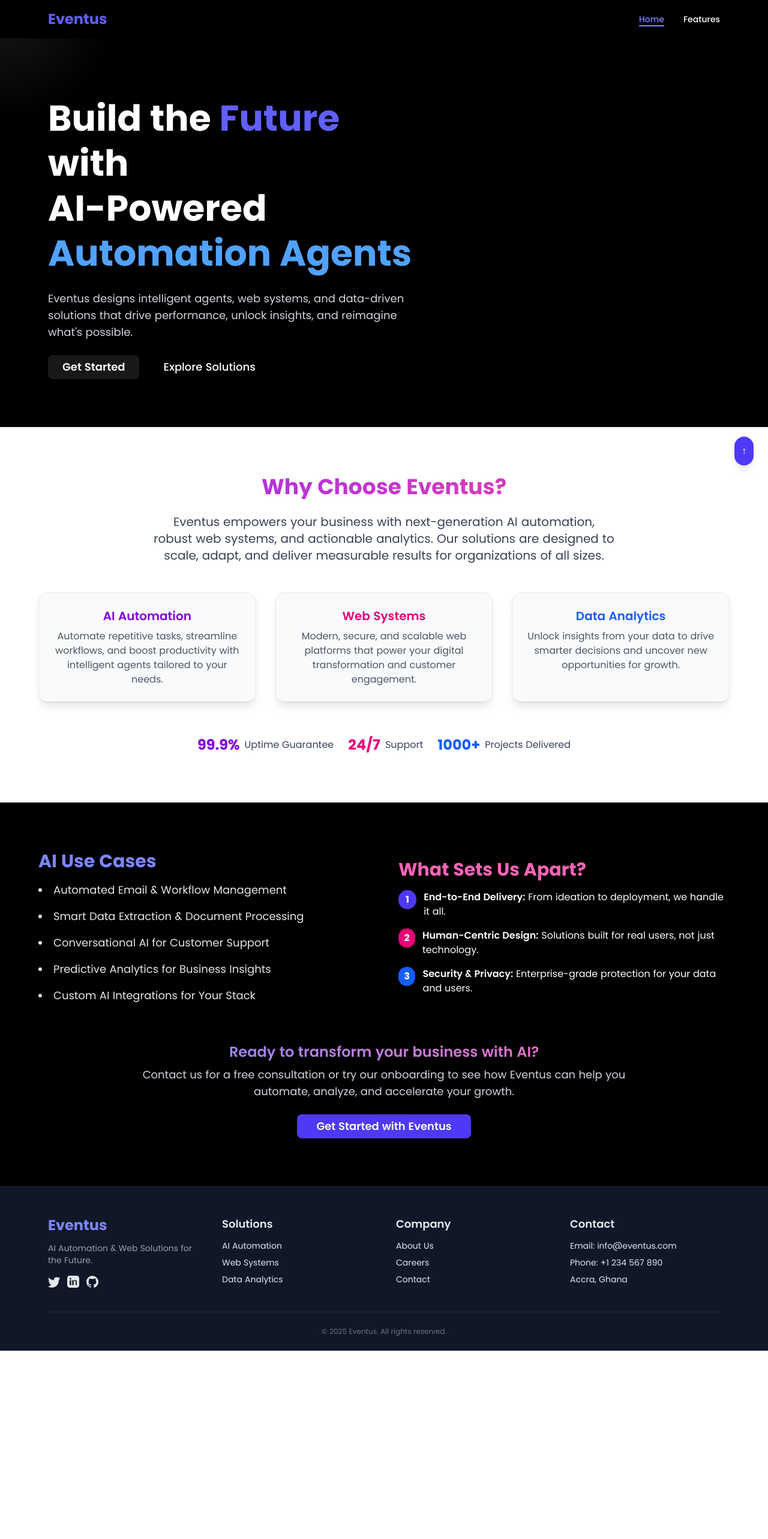
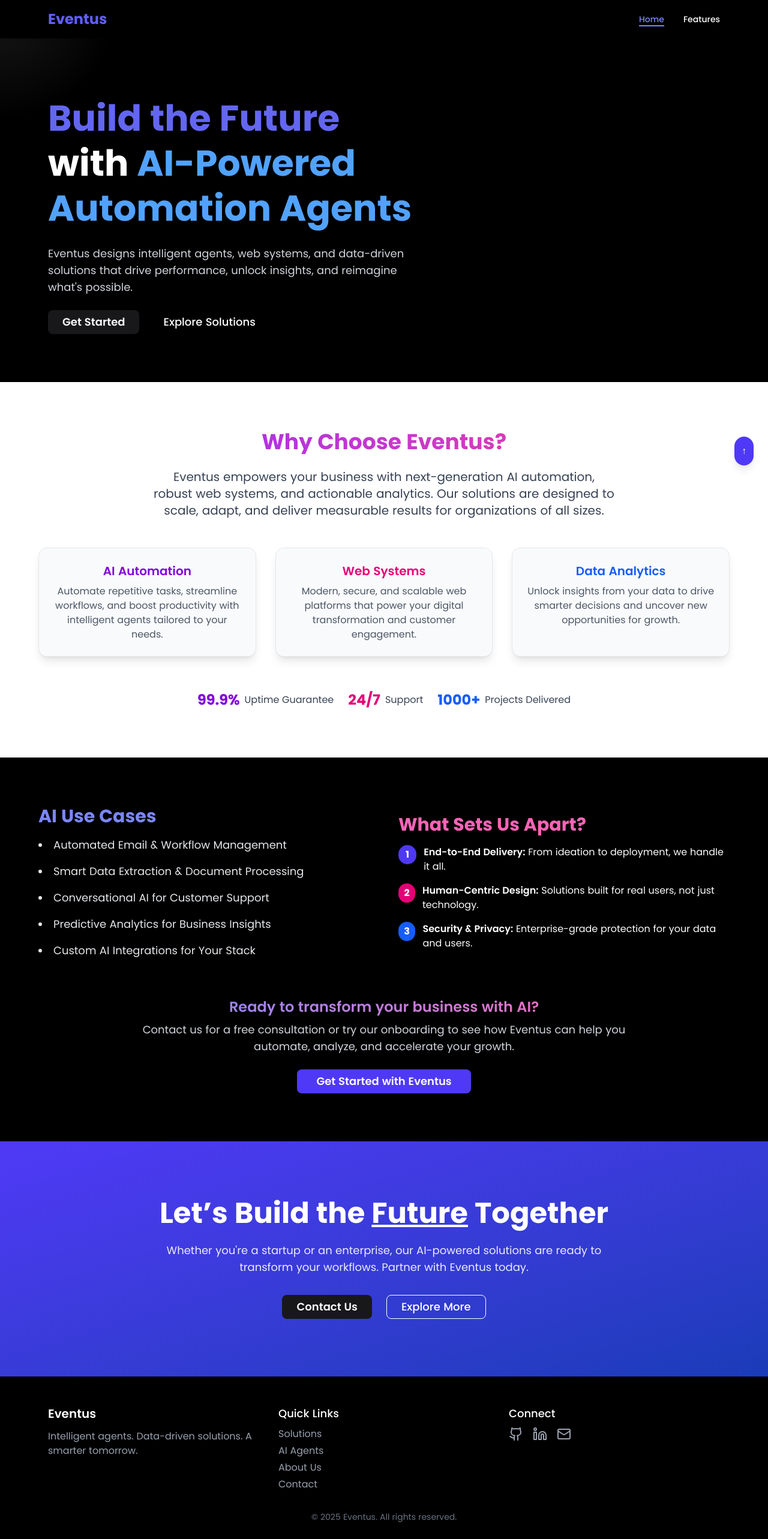
Before and after one commit to kojowiafe-dev/mailto, a React (Vite) app in the folder frontend/: page / in a window 1280 px wide. Shown: the top 2566 px of the page at 60% size. Before the commit the page ends 2252 px from the top, so only its background shows below. Built offline with nearby package versions, Linux system fonts and the light colour scheme.

Commit message:
making moves

```diff
--- a/frontend/src/Routes/Hero.jsx
+++ b/frontend/src/Routes/Hero.jsx
@@ -5,6 +5,7 @@ import { Button } from '../components/ui/button';
 import { useNavigate } from 'react-router-dom';
 import AOS from 'aos';
 import 'aos/dist/aos.css';
+import Footer from './Footer';
 // import aiAnimation from '@/assets/lottie/ai-agent.json'; // optional
 
 const Hero = () => {
@@ -27,13 +28,37 @@ const Hero = () => {
       <div className="relative z-10 flex flex-col md:flex-row items-center justify-between px-6 md:px-20 flex-1 pt-24 pb-20">
         <div className="max-w-2xl space-y-6 text-center md:text-left" data-aos="fade-right">
           <motion.h1
-            initial={{ opacity: 0, y: -50 }}
-            animate={{ opacity: 1, y: 0 }}
-            transition={{ duration: 0.8 }}
+            initial={{ opacity: 0, y: -50, scale: 0.95 }}
+            whileInView={{ opacity: 1, y: 0, scale: 1 }}
+            transition={{ duration: 0.8, type: 'spring', bounce: 0.3 }}
+            viewport={{ once: true, amount: 0.7 }}
             className="text-4xl md:text-6xl font-extrabold leading-tight"
           >
-            Build the <span className="text-indigo-500">Future</span> with <br />
-            AI-Powered <span className="text-blue-400">Automation Agents</span>
+            <motion.span
+              initial={{ color: '#fff' }}
+              whileInView={{ color: '#6366f1' }}
+              transition={{ delay: 0.3, duration: 0.7 }}
+              className="text-indigo-500"
+            >
+              Build the Future
+            </motion.span>
+            <br />
+            <motion.span
+              initial={{ opacity: 0, x: 40 }}
+              whileInView={{ opacity: 1, x: 0 }}
+              transition={{ delay: 0.5, duration: 0.7 }}
+              className=""
+            >
+              with
+            </motion.span>{' '}
+            <motion.span
+              initial={{ opacity: 0, y: 30, scale: 0.9 }}
+              whileInView={{ opacity: 1, y: 0, scale: 1 }}
+              transition={{ delay: 0.7, duration: 0.7, type: 'spring', bounce: 0.4 }}
+              className="text-blue-400"
+            >
+              AI-Powered Automation Agents
+            </motion.span>
           </motion.h1>
 
           <motion.p
@@ -281,95 +306,7 @@ const Hero = () => {
       </section>
 
       {/* Sophisticated Footer */}
-      <footer className="bg-gray-900 text-gray-200 pt-12 pb-6 px-4 md:px-20 mt-auto border-t border-gray-800">
-        <div className="max-w-7xl mx-auto grid grid-cols-1 md:grid-cols-4 gap-10">
-          <div>
-            <span className="text-2xl font-bold text-indigo-400">Eventus</span>
-            <p className="mt-3 text-gray-400 text-sm">
-              AI Automation & Web Solutions for the Future.
-            </p>
-            <div className="flex gap-3 mt-4">
-              <a href="#" className="hover:text-indigo-400" aria-label="Twitter">
-                <svg className="w-5 h-5" fill="currentColor" viewBox="0 0 24 24">
-                  <path d="M24 4.557a9.93 9.93 0 0 1-2.828.775 4.932 4.932 0 0 0 2.165-2.724c-.951.564-2.005.974-3.127 1.195A4.92 4.92 0 0 0 16.616 3c-2.73 0-4.942 2.21-4.942 4.932 0 .386.045.762.127 1.124C7.728 8.807 4.1 6.884 1.671 3.965c-.423.722-.666 1.561-.666 2.475 0 1.708.87 3.216 2.188 4.099a4.904 4.904 0 0 1-2.237-.616c-.054 1.997 1.397 3.872 3.448 4.29a4.936 4.936 0 0 1-2.224.084c.627 1.956 2.444 3.377 4.6 3.417A9.867 9.867 0 0 1 0 21.543a13.94 13.94 0 0 0 7.548 2.209c9.057 0 14.009-7.496 14.009-13.986 0-.213-.005-.425-.014-.636A9.936 9.936 0 0 0 24 4.557z" />
-                </svg>
-              </a>
-              <a href="#" className="hover:text-pink-400" aria-label="LinkedIn">
-                <svg className="w-5 h-5" fill="currentColor" viewBox="0 0 24 24">
-                  <path d="M19 0h-14c-2.761 0-5 2.239-5 5v14c0 2.761 2.239 5 5 5h14c2.761 0 5-2.239 5-5v-14c0-2.761-2.239-5-5-5zm-11 19h-3v-10h3v10zm-1.5-11.268c-.966 0-1.75-.784-1.75-1.75s.784-1.75 1.75-1.75 1.75.784 1.75 1.75-.784 1.75-1.75 1.75zm13.5 11.268h-3v-5.604c0-1.337-.025-3.063-1.868-3.063-1.868 0-2.154 1.459-2.154 2.967v5.7h-3v-10h2.881v1.367h.041c.401-.761 1.379-1.563 2.841-1.563 3.039 0 3.6 2.001 3.6 4.601v5.595z" />
-                </svg>
-              </a>
-              <a href="#" className="hover:text-blue-400" aria-label="GitHub">
-                <svg className="w-5 h-5" fill="currentColor" viewBox="0 0 24 24">
-                  <path d="M12 .297c-6.63 0-12 5.373-12 12 0 5.303 3.438 9.8 8.205 11.387.6.113.82-.258.82-.577 0-.285-.01-1.04-.015-2.04-3.338.724-4.042-1.416-4.042-1.416-.546-1.387-1.333-1.756-1.333-1.756-1.089-.745.084-.729.084-.729 1.205.084 1.84 1.236 1.84 1.236 1.07 1.834 2.809 1.304 3.495.997.108-.775.418-1.305.762-1.605-2.665-.305-5.466-1.334-5.466-5.931 0-1.31.469-2.381 1.236-3.221-.124-.303-.535-1.523.117-3.176 0 0 1.008-.322 3.301 1.23a11.52 11.52 0 0 1 3.003-.404c1.018.005 2.045.138 3.003.404 2.291-1.553 3.297-1.23 3.297-1.23.653 1.653.242 2.873.119 3.176.77.84 1.235 1.911 1.235 3.221 0 4.609-2.803 5.624-5.475 5.921.43.372.823 1.102.823 2.222 0 1.606-.014 2.898-.014 3.293 0 .322.216.694.825.576C20.565 22.092 24 17.592 24 12.297c0-6.627-5.373-12-12-12" />
-                </svg>
-              </a>
-            </div>
-          </div>
-          <div>
-            <h5 className="font-semibold mb-3 text-lg">Solutions</h5>
-            <ul className="space-y-2 text-sm">
-              <li>
-                <a href="#features" className="hover:text-indigo-400">
-                  AI Automation
-                </a>
-              </li>
-              <li>
-                <a href="#features" className="hover:text-pink-400">
-                  Web Systems
-                </a>
-              </li>
-              <li>
-                <a href="#features" className="hover:text-blue-400">
-                  Data Analytics
-                </a>
-              </li>
-            </ul>
-          </div>
-          <div>
-            <h5 className="font-semibold mb-3 text-lg">Company</h5>
-            <ul className="space-y-2 text-sm">
-              <li>
-                <a href="#" className="hover:text-indigo-400">
-                  About Us
-                </a>
-              </li>
-              <li>
-                <a href="#" className="hover:text-pink-400">
-                  Careers
-                </a>
-              </li>
-              <li>
-                <a href="#" className="hover:text-blue-400">
-                  Contact
-                </a>
-              </li>
-            </ul>
-          </div>
-          <div>
-            <h5 className="font-semibold mb-3 text-lg">Contact</h5>
-            <ul className="space-y-2 text-sm">
-              <li>
-                Email:{' '}
-                <a href="mailto:info@eventus.com" className="hover:text-indigo-400">
-                  info@eventus.com
-                </a>
-              </li>
-              <li>
-                Phone:{' '}
-                <a href="tel:+1234567890" className="hover:text-pink-400">
-                  +1 234 567 890
-                </a>
-              </li>
-              <li>Accra, Ghana</li>
-            </ul>
-          </div>
-        </div>
-        <div className="mt-10 border-t border-gray-800 pt-6 text-center text-xs text-gray-500">
-          &copy; {new Date().getFullYear()} Eventus. All rights reserved.
-        </div>
-      </footer>
-
+      <Footer />
       {/* Scroll to top */}
       <button
         onClick={() => window.scrollTo({ top: 0, behavior: 'smooth' })}
```
Also changed, not shown: frontend/src/Routes/Footer.jsx (+89 -1 lines).
